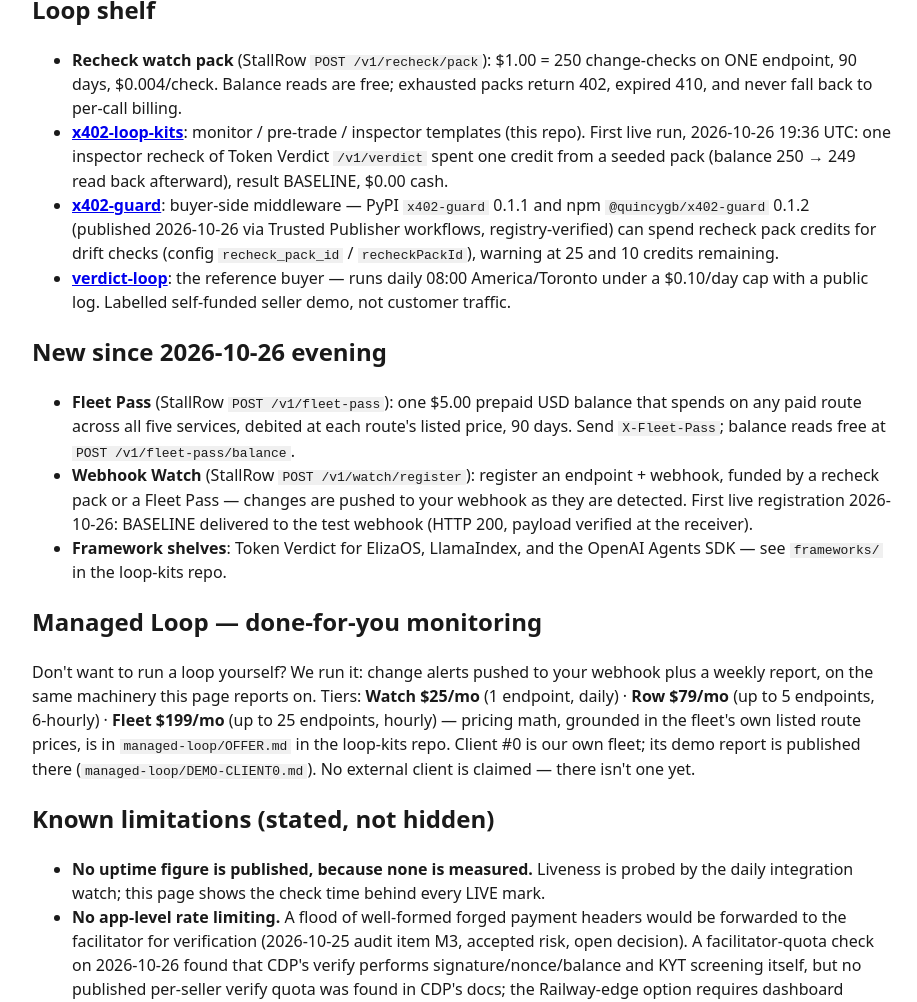
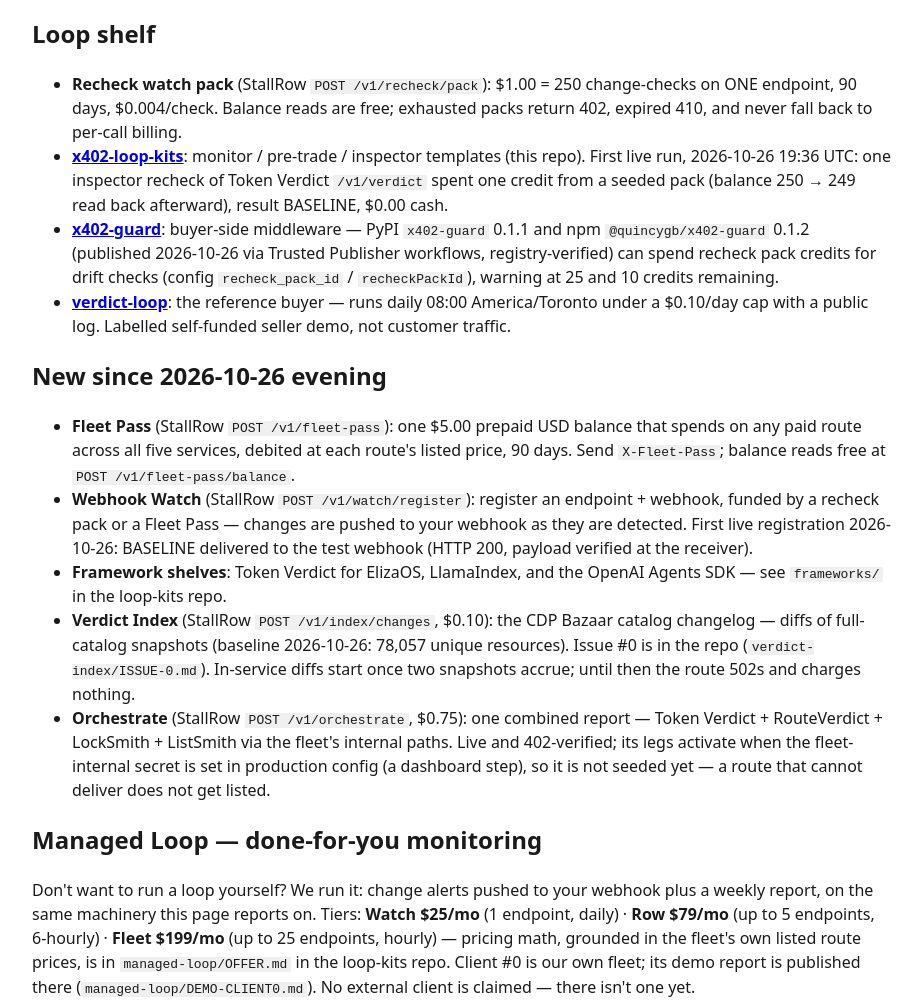
Before and after one commit to QuincyGB/x402-loop-kits, a plain HTML site: page docs/index.html in a window 1280 px wide. Shown: the part 1784-2786 px from the top of the page, without its empty margins (178-1095 px from the left). Drawn offline with Linux system fonts and the light colour scheme.

Commit message:
Status page: 23 routes, Verdict Index + Orchestrate entries, badge cell update
StallRow 14 -> 16 paid routes; fleet total 21 -> 23. Orchestrate
entry states plainly that its legs activate with the production
secret (dashboard step) and that it is deliberately unseeded
until it can deliver. Badge page StallRow cell now carries both
delivery blocks (index snapshots + orchestrate secret).

```diff
--- a/docs/index.html
+++ b/docs/index.html
@@ -31,13 +31,14 @@ disagrees with the chain or the catalogues, they win.</p>
 <tr><td>Token Verdict</td><td><a href="https://token-verdict-production.up.railway.app/health">token-verdict-production.up.railway.app</a></td><td class="live">LIVE</td><td>3</td></tr>
 <tr><td>RouteVerdict</td><td><a href="https://route-verdict-production.up.railway.app/health">route-verdict-production.up.railway.app</a></td><td class="live">LIVE</td><td>1</td></tr>
 <tr><td>ListSmith</td><td><a href="https://list-smith-production.up.railway.app/health">list-smith-production.up.railway.app</a></td><td class="live">LIVE</td><td>2</td></tr>
-<tr><td>StallRow</td><td><a href="https://stall-row-production.up.railway.app/health">stall-row-production.up.railway.app</a></td><td class="live">LIVE</td><td>14</td></tr>
+<tr><td>StallRow</td><td><a href="https://stall-row-production.up.railway.app/health">stall-row-production.up.railway.app</a></td><td class="live">LIVE</td><td>16</td></tr>
 <tr><td>LockSmith</td><td><a href="https://lock-smith-production.up.railway.app/health">lock-smith-production.up.railway.app</a></td><td class="live">LIVE</td><td>1</td></tr>
 </table>
-<p><strong>21 paid routes live across 5 services</strong> (the 21st,
+<p><strong>23 paid routes live across 5 services</strong> (the 21st,
 StallRow <code>/v1/fleet-pass</code>, launched 2026-10-26 evening; its
 catalogue seeds are pending a wallet top-up — the route itself is live
-and its 402 is verified). Hosting: Railway
+and its 402 is verified. Routes 22–23 — Verdict Index and Orchestrate —
+shipped later the same night; their seeds are on the same top-up list). Hosting: Railway
 Hobby plan. Payments: x402 v2 <code>exact</code>, USDC on Base, payTo
 <code>0x097f9685D1e0752bF8B02d61E5Ce9be7eA0FBA7F</code> (public in every 402
 challenge). Catalogue record at the 2026-10-26 integration watch: CDP Bazaar
@@ -144,6 +145,18 @@ webhook (HTTP 200, payload verified at the receiver).</li>
 <li><strong>Framework shelves</strong>: Token Verdict for ElizaOS,
 LlamaIndex, and the OpenAI Agents SDK — see <code>frameworks/</code>
 in the loop-kits repo.</li>
+<li><strong>Verdict Index</strong> (StallRow <code>POST /v1/index/changes</code>,
+$0.10): the CDP Bazaar catalog changelog — diffs of full-catalog
+snapshots (baseline 2026-10-26: 78,057 unique resources). Issue #0 is
+in the repo (<code>verdict-index/ISSUE-0.md</code>). In-service diffs
+start once two snapshots accrue; until then the route 502s and
+charges nothing.</li>
+<li><strong>Orchestrate</strong> (StallRow <code>POST /v1/orchestrate</code>,
+$0.75): one combined report — Token Verdict + RouteVerdict +
+LockSmith + ListSmith via the fleet's internal paths. Live and
+402-verified; its legs activate when the fleet-internal secret is
+set in production config (a dashboard step), so it is not seeded
+yet — a route that cannot deliver does not get listed.</li>
 </ul>
 
 <h2>Managed Loop — done-for-you monitoring</h2>
```
Also changed, not shown: docs/badge.html (+1 -1 lines).
